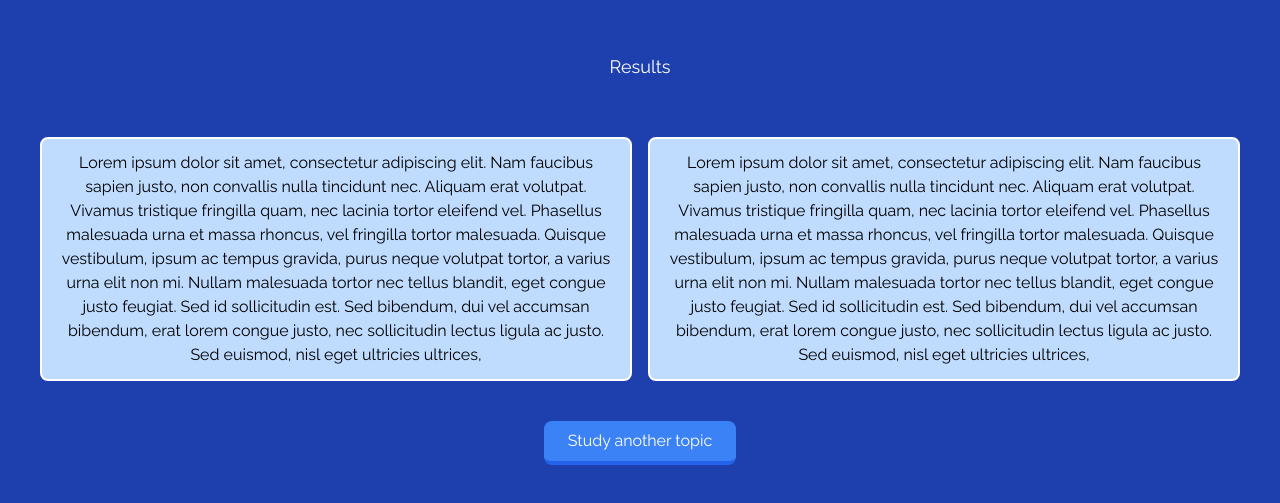
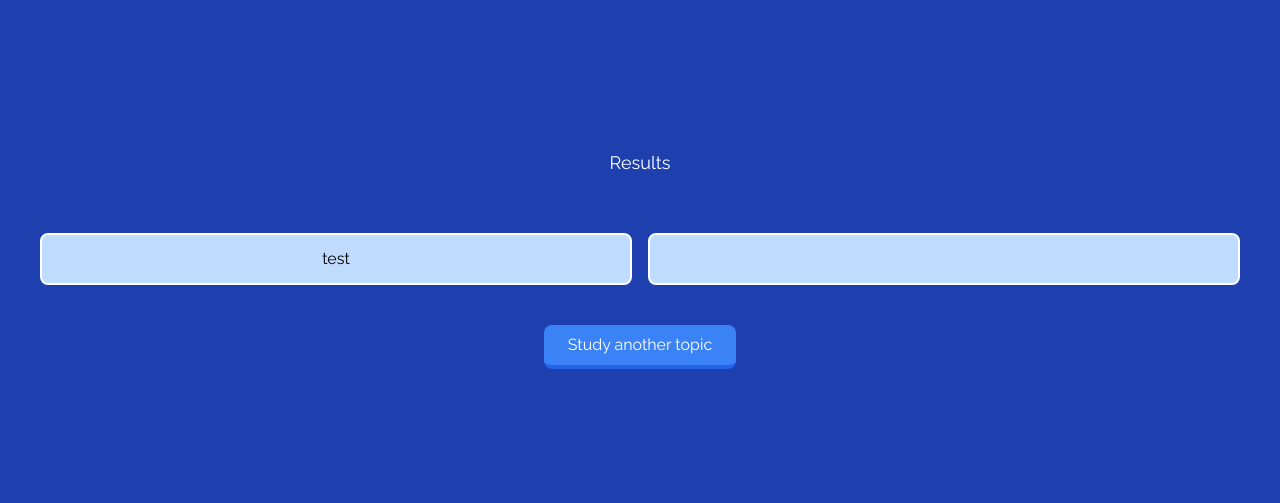
Before and after one commit to jvcent/ArguMentor, a React (Create React App) app in the folder client/: page /popup in a window 1280 px wide. Shown: the part 141-644 px from the top of the page. Built offline with nearby package versions, Linux system fonts and the light colour scheme; no server answers.

Commit message:
Api call works (test)

```diff
--- a/client/src/pages/Chat.jsx
+++ b/client/src/pages/Chat.jsx
@@ -2,6 +2,7 @@ import "./Chat.css"
 import { useNavigate, useLocation } from "react-router-dom";
 import { useEffect, useState } from "react";
 import ScrollToBottom from "react-scroll-to-bottom";
+import { Popup } from "./Popup";
 
 export const Chat = () => {
     // const location = useLocation();
@@ -16,7 +17,15 @@ export const Chat = () => {
         navigate("/popup")
     }
 
+
     const [active, setActive] = useState();
+    const [userAnswer, setUserAnswer] = useState('');
+
+    const handleUserMessage = (e) => {
+        e.preventDefault();
+        setUserAnswer(e.target.value);
+      };
+
 
     const [chatMessages, setChatMessages] = useState([]);
 
@@ -109,9 +118,10 @@ export const Chat = () => {
                 </div>
 
                 <h1 className="text-2xl mt-12 font-semibold">Justify your answer</h1>
-                <textarea className="justify-box h-1/2 w-5/6 p-4 bg-indigo-950 mx-6 mt-4 whitespace-normal " placeholder="Enter explanation"></textarea>
+                <textarea onChange={handleUserMessage} className="justify-box h-1/2 w-5/6 p-4 bg-indigo-950 mx-6 mt-4 whitespace-normal " placeholder="Enter explanation"></textarea>
                 <button onClick={handleButtonClick} className="text-xl bg-sky-600 mt-6 py-2 w-1/6 hover:bg-sky-500 rounded-lg">Check</button>
             </div>
+            <Popup userAnswer={userAnswer} />
         </div>
     )
 }
--- a/client/src/pages/Landing.jsx
+++ b/client/src/pages/Landing.jsx
@@ -9,8 +9,8 @@ export const Landing = () => {
     return (
         <>
         <div className="flex flex-col justify-center items-center h-screen bg-blue-800">
-            <p className="text-white text-4xl mb-10 main-font">DialogXpert</p>
-            <p className="text-white main-font">DialogXpert is your study companion, helping you practice and improve your knowledge. Enter your topics or upload notes for effective learning. Start your learning journey today!</p>
+            <p className="text-white text-4xl mb-10 main-font">ArguMentor</p>
+            <p className="text-white main-font">ArguMentor is your study companion, helping you practice and improve your knowledge. Enter your topics or upload notes for effective learning. Start your learning journey today!</p>
             <button
                 className="mt-10 cursor-pointer transition-all bg-white text-indigo-900 px-10 py-4 rounded-lg border-purple-400 border-b-[4px] hover:brightness-110 hover:-translate-y-[1px] hover:border-b-[6px] active:border-b-[2px] active:brightness-90 active:translate-y-[2px] hover:shadow-xl hover:shadow-purple-500 shadow-purple-500 active:shadow-none"
                 onClick={handleButtonClick}
--- a/client/src/pages/Popup.jsx
+++ b/client/src/pages/Popup.jsx
@@ -1,26 +1,72 @@
 import axios from "axios";
 import { useState, useEffect} from "react";
-import { useNavigate } from "react-router-dom";
+import { useNavigate, useLocation } from "react-router-dom";
 
 export const Popup = () => {
+    // props
     // {userAnswer}
     const navigate = useNavigate();
-    const [userAnswer, setUserAnswer] = useState('')
-    const [feedback, setFeedback] = useState('')
+    // const {userAnswer} = props
+    const userAnswer = "test"
+    const [feedback, setFeedback] = useState([''])
+
+    const apiCall = async () => {
+        try {
+            let body;
+            body = {answer: userAnswer};
+            const response = await fetch("http://127.0.0.1:5000/answer/", {
+                method: "POST",
+                // mode: 'no-cors',
+                headers: {
+                "Content-Type": "application/json",
+                "Access-Control-Allow-Origin": "",
+                "Access-Control-Allow-Headers": "",
+                "Access-Control-Allow-Methods": "POST",
+                },
+                body: JSON.stringify(body),
+            });
+            // if (response.ok) {
+            //     console.log("Data sent successfully");
+            //     navigate("/chat");
+            // } else {
+            //     console.error("Request failed with status:", response.status);
+            // }
+            let resp = "";
+            await response.json().then((data) => {
+                console.log(data);
+                // resp = data;
+                resp = data.response;
+                setFeedback((prev) => [...prev, resp])
+            });
+            } catch (error) {
+            console.log(error);
+            }
+    }
 
     useEffect(() => {
-        // Make an asynchronous request to your backend to fetch feedback
-        const fetchFeedback = async () => {
-            try {
-                const response = await axios.get("http://127.0.0.1:5000/answer/"); // Replace with the actual endpoint to fetch feedback
-                setFeedback(response.data); // Assuming your feedback is a string
-            } catch (error) {
-                console.error("Error fetching feedback:", error);
-            }
-        };
+        // Call the apiCall function when the component mounts
+        apiCall();
+    }, []);
 
-        fetchFeedback(); // Call the function to fetch feedback when the component mounts
-    }, []);
+    // useEffect(() => {
+    //     // Make an asynchronous request to your backend to fetch feedback
+    //     const fetchFeedback = async () => {
+    //         try {
+    //             const response = await fetch("http://127.0.0.1:5000/answer/");
+    //             if (response.ok) {
+    //                 const data = await response.json();
+    //                 const responseText = data.response
+    //                 setFeedback(responseText);
+    //             } else {
+    //                 console.error('Failed to fetch chat messages')
+    //             }
+    //         } catch (error) {
+    //             console.error("API Call Error:", error);
+    //         }
+    //     };
+
+    //     fetchFeedback(); // Call the function to fetch feedback when the component mounts
+    // }, []);
 
     const handleButtonClick = () => {
         navigate('/input')
@@ -33,20 +79,12 @@ export const Popup = () => {
             <div className="grid grid-cols-2 gap-4 mt-4 ">
                 <div className="col-span-1 p-3 max-h-100 w-30 ml-10 bg-blue-200 overflow-y-auto whitespace-normal rounded-lg border-white border-2">
                     <div className="h-full flex items-center justify-center text-center">
-                    {/* {userAnswer} */}
-                    Lorem ipsum dolor sit amet, consectetur adipiscing elit. Nam faucibus sapien justo, non convallis nulla tincidunt nec.
-                    Aliquam erat volutpat. Vivamus tristique fringilla quam, nec lacinia tortor eleifend vel. Phasellus malesuada urna et massa rhoncus, vel fringilla tortor malesuada.
-                    Quisque vestibulum, ipsum ac tempus gravida, purus neque volutpat tortor, a varius urna elit non mi. Nullam malesuada tortor nec tellus blandit, eget congue justo feugiat.
-                    Sed id sollicitudin est. Sed bibendum, dui vel accumsan bibendum, erat lorem congue justo, nec sollicitudin lectus ligula ac justo. Sed euismod, nisl eget ultricies ultrices,
+                    {userAnswer}
                     </div>
                 </div>
                 <div className="col-span-1 mr-10 p-3 max-h-100 w-30 bg-blue-200 overflow-y-auto whitespace-normal rounded-lg border-white border-2">
                     <div className="h-full flex items-center justify-center text-center">
-                        Lorem ipsum dolor sit amet, consectetur adipiscing elit. Nam faucibus sapien justo, non convallis nulla tincidunt nec.
-                        Aliquam erat volutpat. Vivamus tristique fringilla quam, nec lacinia tortor eleifend vel. Phasellus malesuada urna et massa rhoncus, vel fringilla tortor malesuada.
-                        Quisque vestibulum, ipsum ac tempus gravida, purus neque volutpat tortor, a varius urna elit non mi. Nullam malesuada tortor nec tellus blandit, eget congue justo feugiat.
-                        Sed id sollicitudin est. Sed bibendum, dui vel accumsan bibendum, erat lorem congue justo, nec sollicitudin lectus ligula ac justo. Sed euismod, nisl eget ultricies ultrices,
-                        {/* {feedback} */}
+                        {feedback}
                     </div>
                 </div>
             </div>
```
